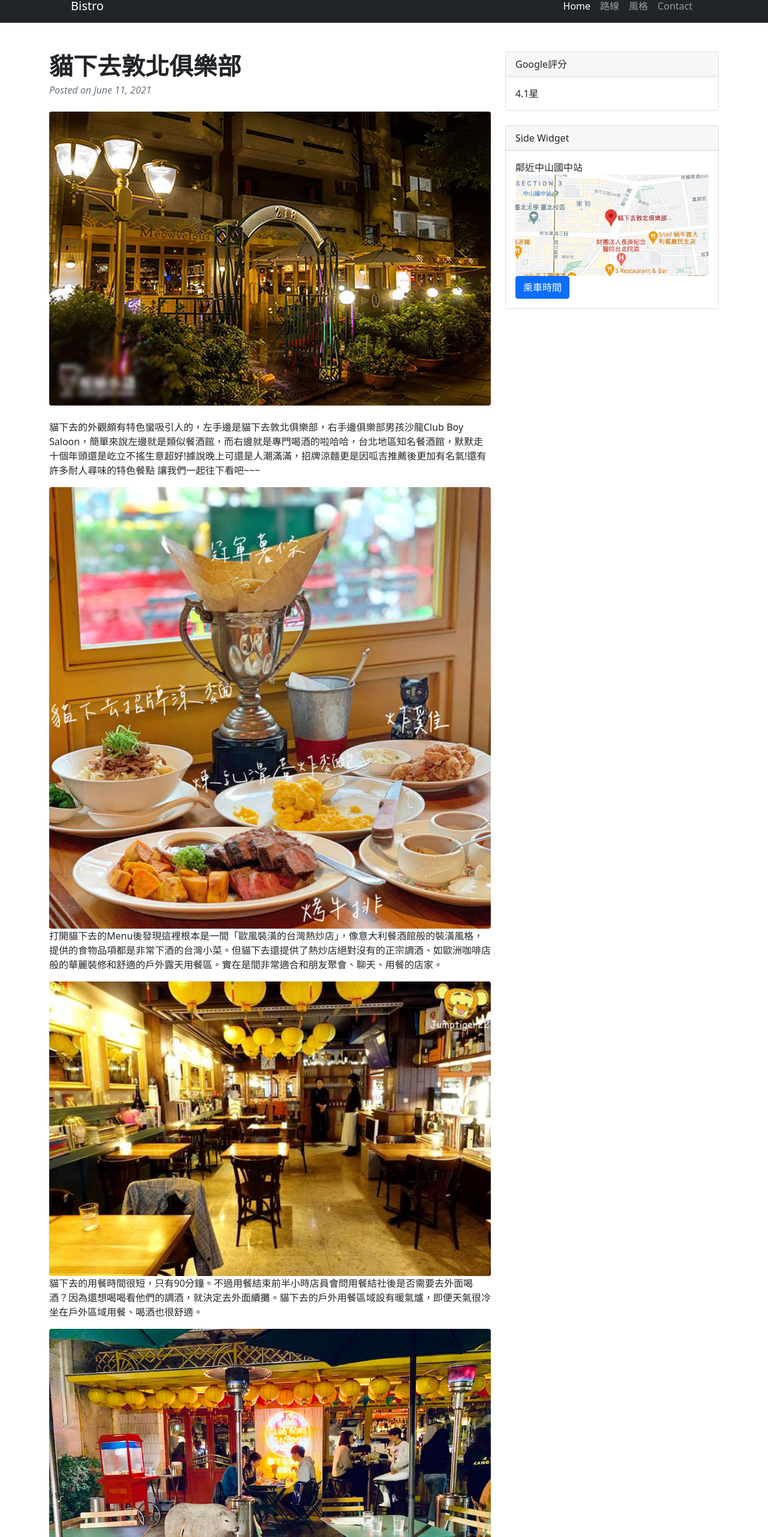
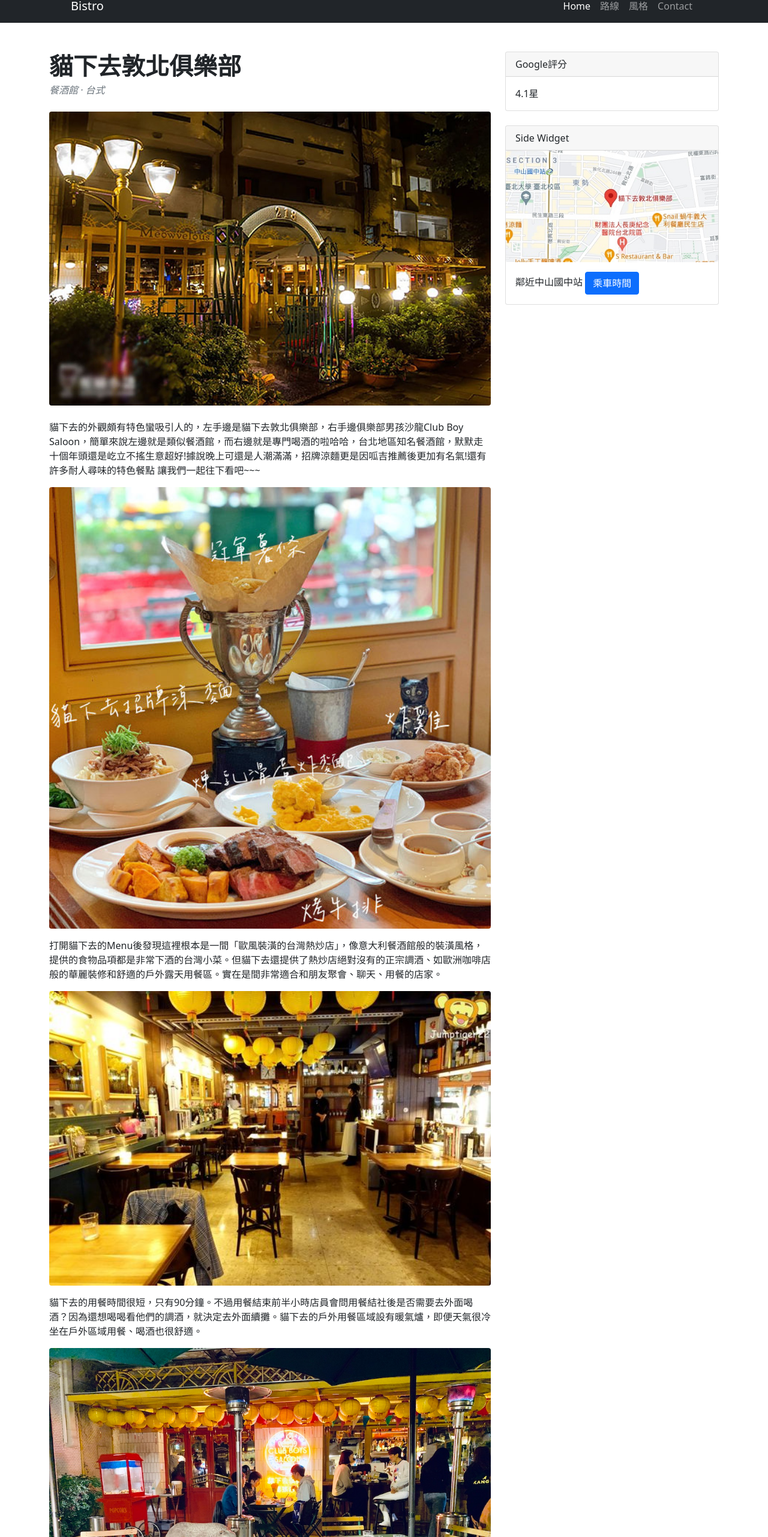
Before and after one commit to freedom3725/W-6, a plain HTML site: page index.html in a window 1280 px wide. Shown: the part 18-2580 px from the top of the page at 60% size. Drawn offline with nearby package versions, Linux system fonts and the light colour scheme.

Commit message:
Update index.html

```diff
--- a/index.html
+++ b/index.html
@@ -38,20 +38,23 @@
                             <!-- Post title-->
                             <h1 class="fw-bolder mb-1">貓下去敦北俱樂部</h1>
                             <!-- Post meta content-->
-                            <div class="text-muted fst-italic mb-2">Posted on June 11, 2021</div>
+                            <div class="text-muted fst-italic mb-2">餐酒館 · 台式</div>
                             <!-- Post categories-->
                         </header>
                         <!-- Preview image figure-->
                         <figure class="mb-4"><img class="img-fluid rounded mb-4 mb-lg-0" src="assets/1.jpg" alt="..." width="800" /></figure>
                         <!-- Post content-->
                         <section class="mb-5">
+						    <p></p>
                             <p>貓下去的外觀頗有特色蠻吸引人的，左手邊是貓下去敦北俱樂部，右手邊俱樂部男孩沙龍Club Boy Saloon，簡單來說左邊就是類似餐酒館，而右邊就是專門喝酒的啦哈哈，台北地區知名餐酒館，默默走十個年頭還是屹立不搖生意超好!據說晚上可還是人潮滿滿，招牌涼麵更是因呱吉推薦後更加有名氣!還有許多耐人尋味的特色餐點 讓我們一起往下看吧~~~</p>
-                            <div><img class="img-fluid rounded mb-4 mb-lg-0" src="assets/4.jpg" alt="..." width="800"></div>
+                            <img class="img-fluid rounded mb-4 mb-lg-0" src="assets/4.jpg" alt="..." width="800">
+							<p></p>
 							<p>打開貓下去的Menu後發現這裡根本是一間「歐風裝潢的台灣熱炒店」，像意大利餐酒館般的裝潢風格，提供的食物品項都是非常下酒的台灣小菜。但貓下去還提供了熱炒店絕對沒有的正宗調酒、如歐洲咖啡店般的華麗裝修和舒適的戶外露天用餐區。實在是間非常適合和朋友聚會、聊天、用餐的店家。</p>
-							<div><img class="img-fluid rounded mb-4 mb-lg-0" src="assets/2.jpg" alt="..." width="800"></div>
-
+							<img class="img-fluid rounded mb-4 mb-lg-0" src="assets/2.jpg" alt="..." width="800">
+                            <p></p>
                             <p>貓下去的用餐時間很短，只有90分鐘。不過用餐結束前半小時店員會問用餐結社後是否需要去外面喝酒？因為還想喝喝看他們的調酒，就決定去外面續攤。貓下去的戶外用餐區域設有暖氣爐，即便天氣很冷坐在戶外區域用餐、喝酒也很舒適。</p>
-                            <div><img class="img-fluid rounded mb-4 mb-lg-0" src="assets/3.jpg" alt="..." width="800"></div>
+                            <img class="img-fluid rounded mb-4 mb-lg-0" src="assets/3.jpg" alt="..." width="800">
+							<p></p>
                             <p>貓下去在2019年推出全新的菜單－新經典台北家常菜，不脫餐酒館的特色，第一頁就是紅白酒、雞尾酒及啤酒，還有另外一本獨立的酒單。餐點價位偏高，開胃小點在兩百到三百之間，主餐三百到四百，當然還有更高單價的排餐。依照新經典台北家常菜的主題，菜單上不乏經典的台式料理，不禁讓人好奇經過貓下去重新詮釋後，會是什麼滋味。最後一行打趣寫下「服務不可能十全十美，所以只收9%服務費」，這間餐酒館果真是異類中的個性存在。</p>
 
                         </section>
@@ -72,7 +75,7 @@
                                             <div class="ms-3">
                                                 <div class="fw-bold">網站</div>
                                                 貓下去敦北俱樂部 →
-            <a href="https://www.facebook.com/meowveloustaipeifanclub/" target="_blank" rel="noopener noreferrer">網站</a>
+                                                <a href="https://www.facebook.com/meowveloustaipeifanclub/" target="_blank" rel="noopener noreferrer">FB粉專</a>
                                             </div>
                                         </div>
 										<!-- Child comment 1-->
@@ -81,7 +84,7 @@
                                             <div class="ms-3">
                                                 <div class="fw-bold">地址</div>
                                                 臺北市松山區敦化北路218號1樓
-            <a href="https://g.page/MEOWVELOUSINC?share">地圖</a>
+                                                <a href="https://g.page/MEOWVELOUSINC?share">地圖</a>
 											</div>
                                         </div>
 									    <!-- Child comment 2-->
@@ -89,7 +92,7 @@
                                         <div class="flex-shrink-0"><img src="assets/phone-call.svg" alt="call" width="40" height="40"></div>
                                         <div class="ms-3">
                                             <div class="fw-bold">電話</div>
-                                            (02)2717 7596
+                                            02 2717 7596
                                         </div>
                                     </div>
                                         <!-- Child comment 3-->
@@ -138,8 +141,8 @@
                     <!-- Side widget-->
                     <div class="card mb-4">
                         <div class="card-header">Side Widget</div>
-                        <div class="card-body">鄰近中山國中站
-						<div><img class="img-fluid rounded mb-4 mb-lg-0" src="assets/5.jpg" alt="..." width="800"></div>
+						<div><img class="img-fluid rounded mb-4 mb-lg-0" src="assets/5.jpg" alt="..." width="800">
+						</div><div class="card-body">鄰近中山國中站
 						<a class="btn btn-primary" href="https://www.metro.taipei/cp.aspx?n=ECEADC266D7120A7">乘車時間</a></div>
                     </div>
                 </div>
```
